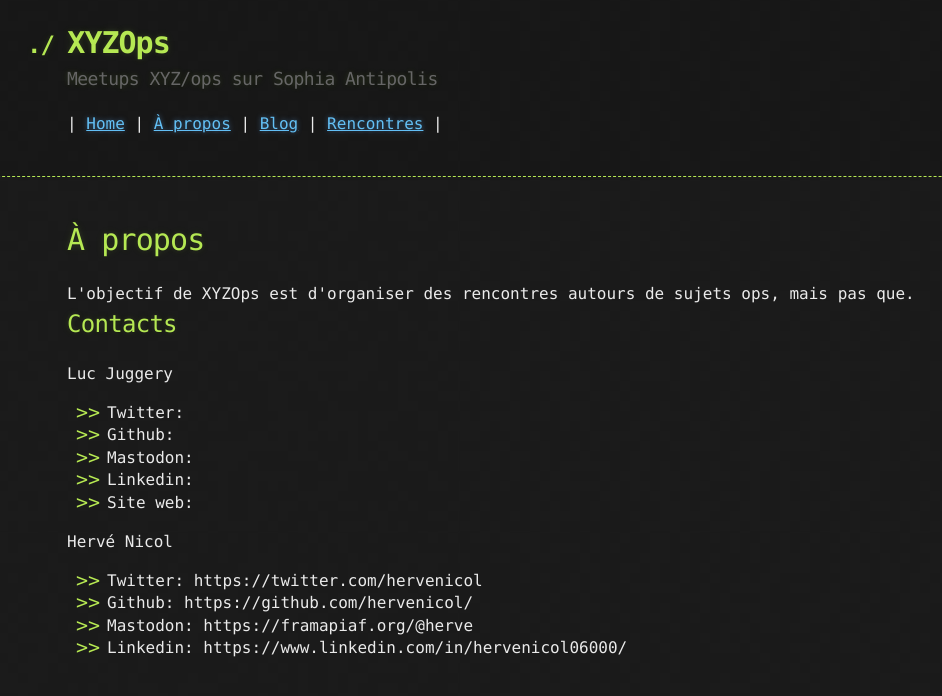
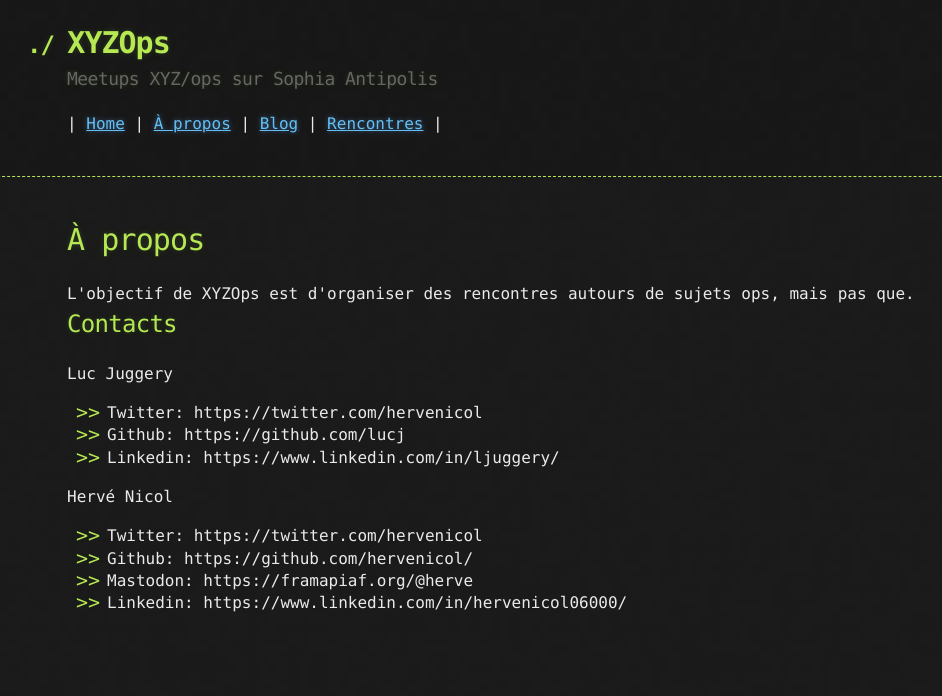
Before and after one commit to xyzops/xyzops.github.io, a Jekyll site: the page built from about.html, in a window 1280 px wide. Shown: the top 696 px of the page, without its empty margins (73-1015 px from the left). Built offline with Jekyll 4.4.1, drawn with Linux system fonts in a browser that asks for light colours.

```diff
--- a/about.html
+++ b/about.html
@@ -11,11 +11,9 @@ L'objectif de XYZOps est d'organiser des rencontres autours de sujets ops, mais
 <p>
 Luc Juggery
 <ul>
-<li>Twitter:</li>
-<li>Github:</li>
-<li>Mastodon:</li>
-<li>Linkedin:</li>
-<li>Site web:</li>
+<li>Twitter: https://twitter.com/hervenicol</li>
+<li>Github: https://github.com/lucj</li>
+<li>Linkedin: https://www.linkedin.com/in/ljuggery/</li>
 </ul>
 </p>
 
```
Also changed, not shown: _posts/2023-08-03-reinit.md (added, +19 -0 lines).
